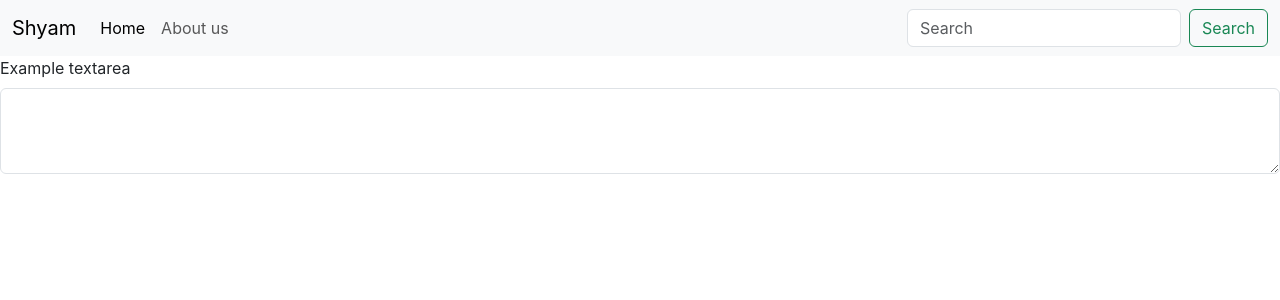
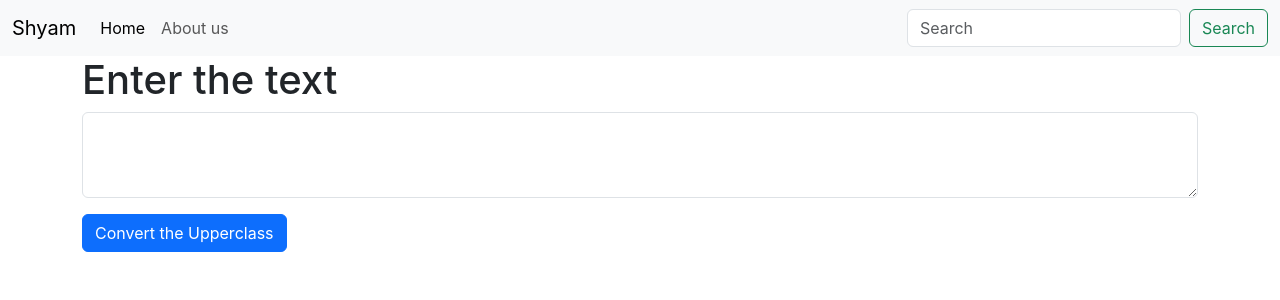
Before and after one commit to Shyam2824/fluffy-fiesta, a React (Create React App) app: page / in a window 1280 px wide. Shown: the top 300 px of the page. Built offline with nearby package versions, Linux system fonts and the light colour scheme.

Commit message:
Textform

```diff
--- a/src/App.js
+++ b/src/App.js
@@ -7,7 +7,9 @@ function App() {
     <>
 
 <Navbar title ="Shyam  " about="About us"/> {/* that has the props function that change the title */}
-<TextForm/>
+<div className="container">
+<TextForm heading=" Enter the text" my-3/>
+</div>
     </>
   );
 }
--- a/src/components/TextForm.js
+++ b/src/components/TextForm.js
@@ -1,13 +1,13 @@
 import React from 'react'
 
-export default function TextForm() {
+export default function TextForm(props) {
   return (
         <div>
-
+            <h1>{props.heading}</h1>
                 <div className="mb-3">
-<label for="My box" className="form-label">Example textarea</label>
                     <textarea className="form-control" id="My box" rows="3"></textarea>
                 </div>
+            <button className="btn btn-primary"> Convert the Upperclass</button>
         </div>
     )
 }
```
Lines whose indentation alone changed are shown as unchanged.
